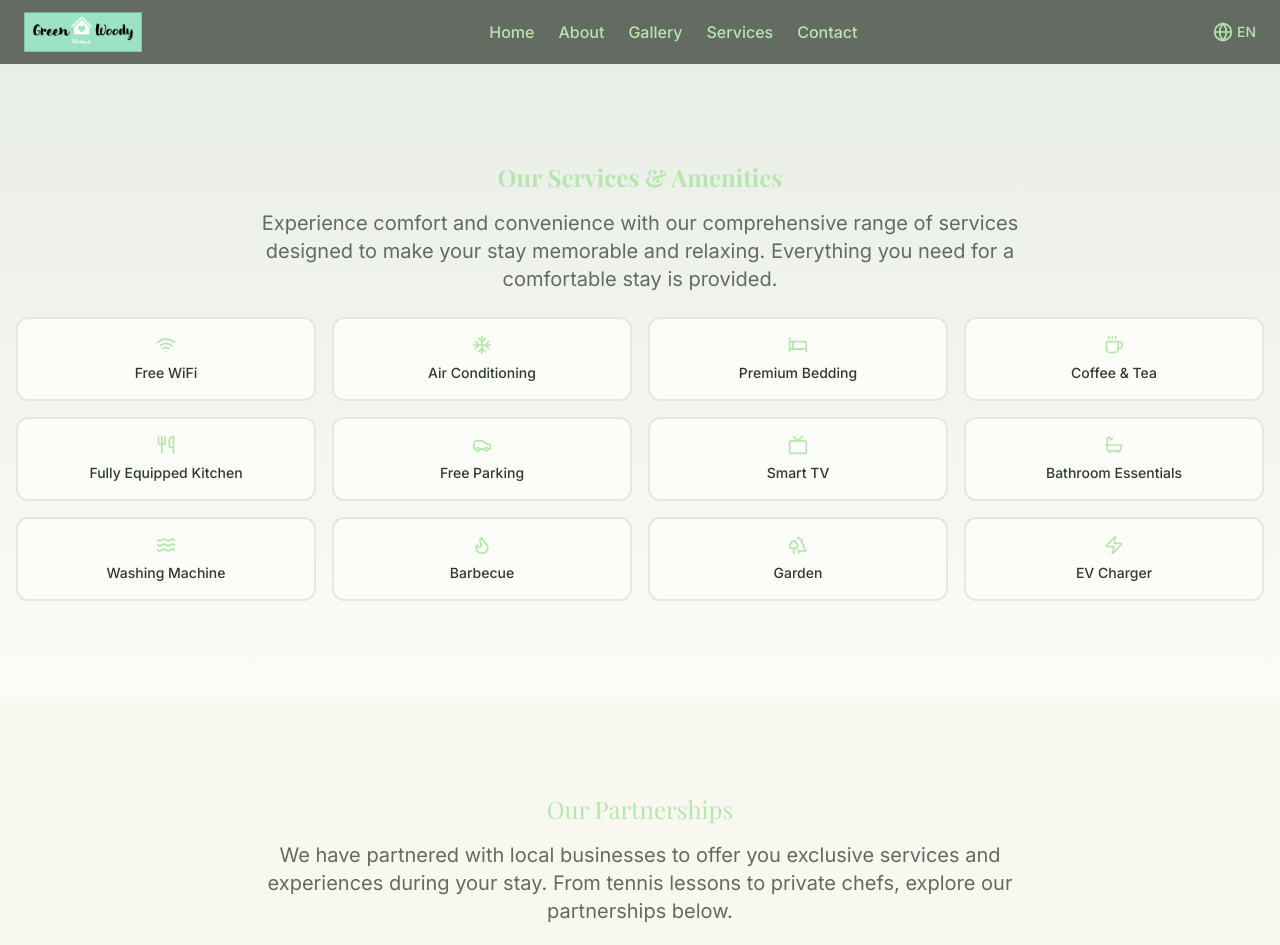
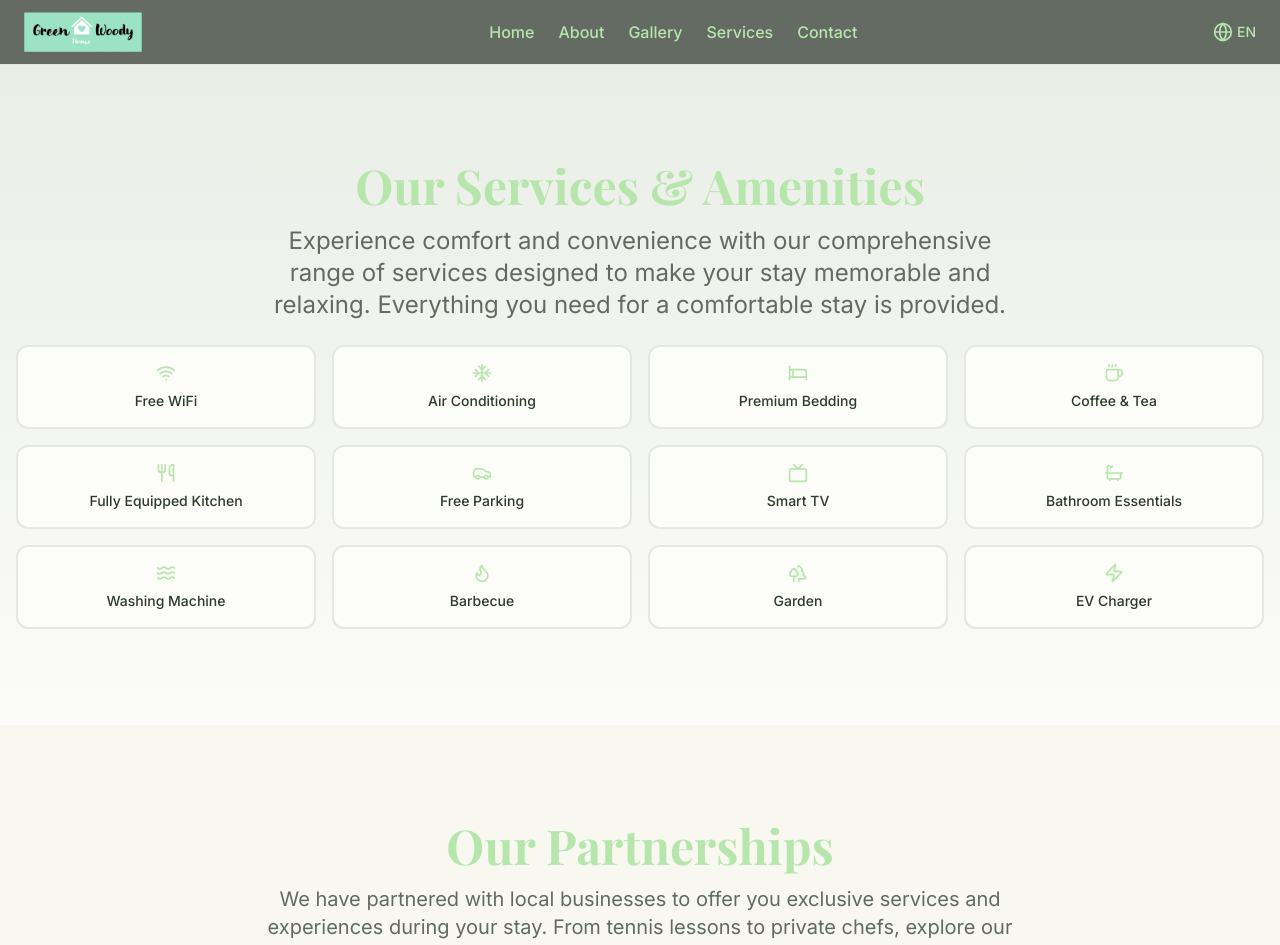
Before and after one commit to PierluigiManc01/green-woody-home-website, a React (Vite) app: page /services in a window 1280 px wide. Shown: the top 945 px of the page. Built offline with nearby package versions, Linux system fonts and the light colour scheme; a web font is replaced by a local one.

Commit message:
larger titles & images

```diff
--- a/src/pages/Services.tsx
+++ b/src/pages/Services.tsx
@@ -140,10 +140,10 @@ const Services: React.FC = () => {
         {/* Hero Section */}
         <section className="bg-gradient-to-b from-primary/10 to-background py-16 section-container">
           <div className="container mx-auto px-4 text-center mb-4">
-            <h1 className="text-3xl md:text-2xl sm:text-xl font-bold text-bnb-green2 mb-4">
+            <h1 className="text-5xl md:text-5xl sm:text-3xl font-bold text-bnb-green2 mb-4">
               {t('services.title')}
             </h1>
-            <p className="text-xl text-muted-foreground max-w-3xl mx-auto mb-6">
+            <p className="text-2xl text-muted-foreground max-w-3xl mx-auto mb-6">
               {t('services.subtitle')}
             </p>
           </div>
@@ -166,7 +166,7 @@ const Services: React.FC = () => {
         {/* Partnerships Section */}
         <section className="section-container bg-accent">
           <div className="text-center mb-12">
-            <h2 className="text-3xl md:text-2xl sm:text-xlfont-bold text-bnb-green2 mb-4">
+            <h2 className="text-5xl md:text-5xl sm:text-3xl font-bold text-bnb-green2 mb-4">
               {t('services.partnerships.title')}
             </h2>
             <p className="text-xl text-muted-foreground max-w-3xl mx-auto mb-6">
@@ -188,7 +188,7 @@ const Services: React.FC = () => {
                       <img
                         src={partnership.image}
                         alt={partnership.title}
-                        className="w-28 h-28 object-contain mb-4"
+                        className="w-40 h-40 object-contain mb-4"
                       />
                       <h3 className="text-3xl md:text-2xl sm:text-xl font-bold text-bnb-dark_gray text-center mb-6">
                         {partnership.title}
```
